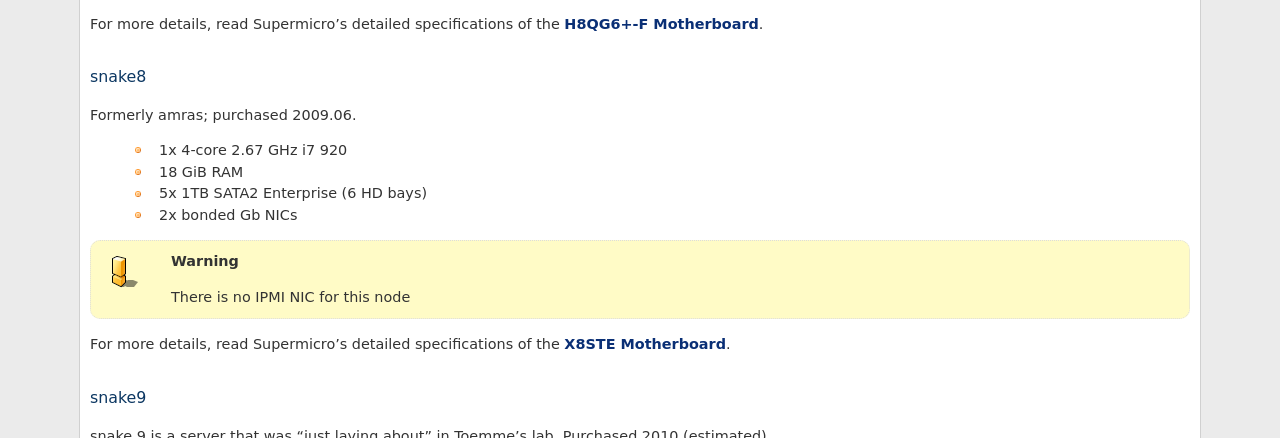
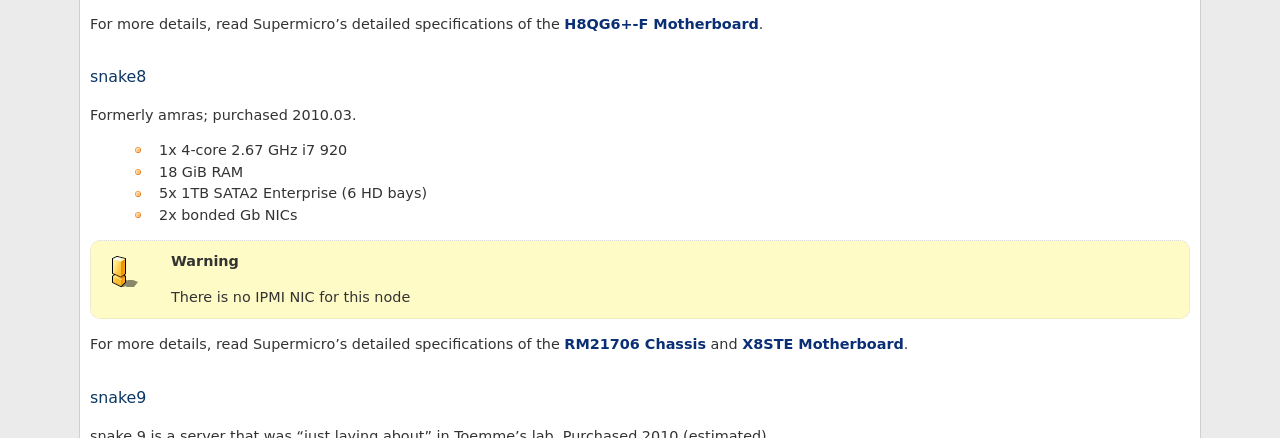
Before and after one commit to psychoinformatics-de/ipsy-docs, a Sphinx documentation site: the page built from source/internal/data_center/compute_nodes.rst, in a window 1280 px wide. Shown: the part 1095-1533 px from the top of the page. Built offline with Sphinx 7.4.7, drawn with Linux system fonts in a browser that asks for light colours; formulas are drawn with MathJax 3.

Commit message:
Update more information about snake8.

```diff
--- a/source/internal/data_center/compute_nodes.rst
+++ b/source/internal/data_center/compute_nodes.rst
@@ -63,7 +63,7 @@ For more details, read Supermicro's detailed specifications of the `H8QG6+-F Mot
 
 snake8
 ------
-Formerly amras; purchased 2009.06.
+Formerly amras; purchased 2010.03.
 
  * 1x 4-core 2.67 GHz i7 920
  * 18 GiB RAM
@@ -72,8 +72,10 @@ Formerly amras; purchased 2009.06.
 
 .. warning:: There is no IPMI NIC for this node
 
-For more details, read Supermicro's detailed specifications of the `X8STE Motherboard`_.
+For more details, read Supermicro's detailed specifications of the `RM21706 Chassis`_ and
+`X8STE Motherboard`_.
 
+.. _RM21706 Chassis: http://www.chenbro.eu/corporatesite/products_detail.php?sku=134
 .. _X8STE Motherboard: http://www.supermicro.com/products/motherboard/xeon3000/x58/x8ste.cfm
 
 snake9
```
